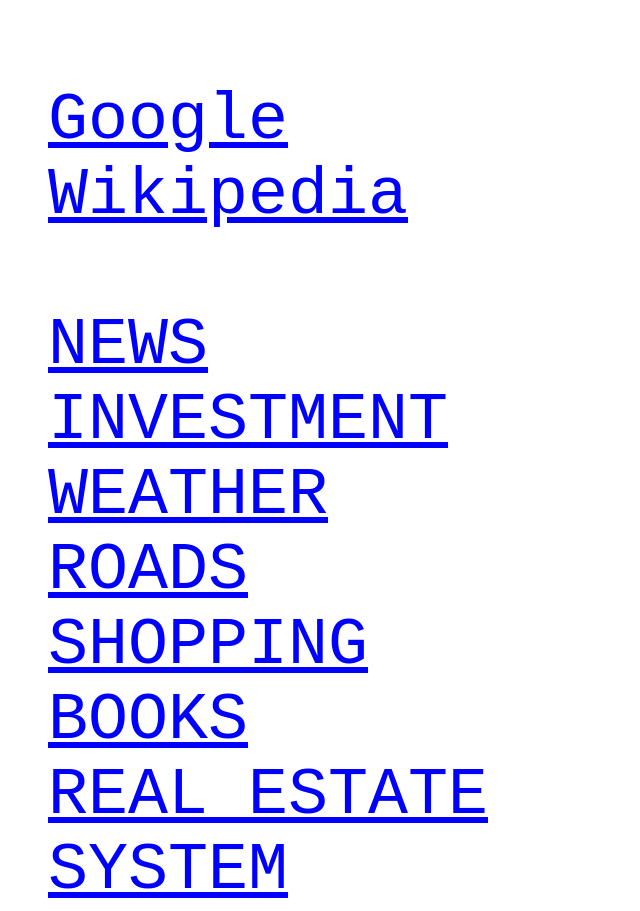
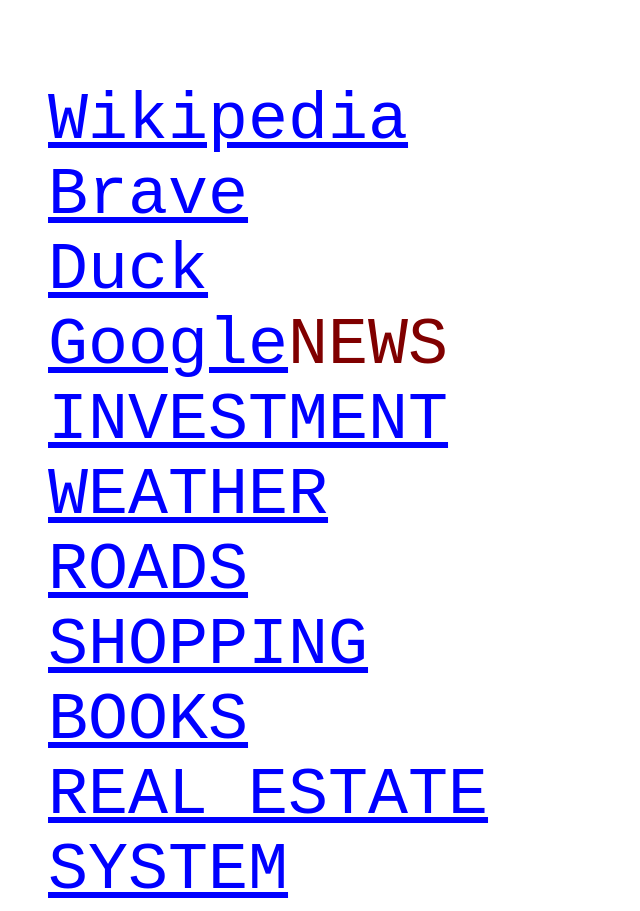
Before and after one commit to hc0jiuaavnvowtj5/hc0jiuaavnvowtj5.github.io, a plain HTML site: page m1.html in a window 1280 px wide. Shown: the top 911 px of the page, without its empty margins (0-640 px from the left). Drawn offline with Linux system fonts and the light colour scheme.

Commit message:
2023-07-02 13:21:19.000000000-07:00

```diff
--- a/m1.html
+++ b/m1.html
@@ -13,8 +13,10 @@ pre {
       alink="#FF0000">
 <pre>
 
- <a href="https://google.com/">Google</a>
  <a href="https://www.wikipedia.org/">Wikipedia</a>
+ <a href="https://search.brave.com/">Brave</a>
+ <a href="https://duckduckgo.com/">Duck</a>
+ <a href="https://google.com/">Google</a
 
  <a href="#news">NEWS</a>
  <a href="#invest">INVESTMENT</a>
```
